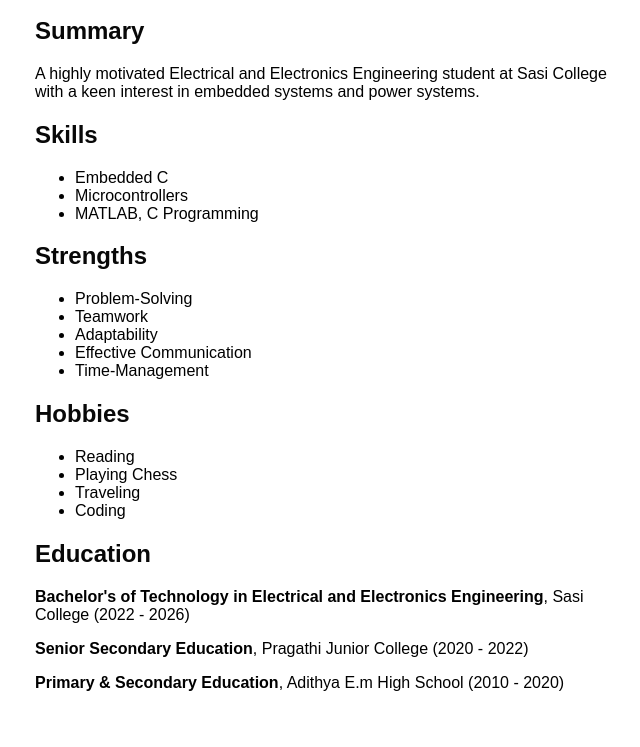
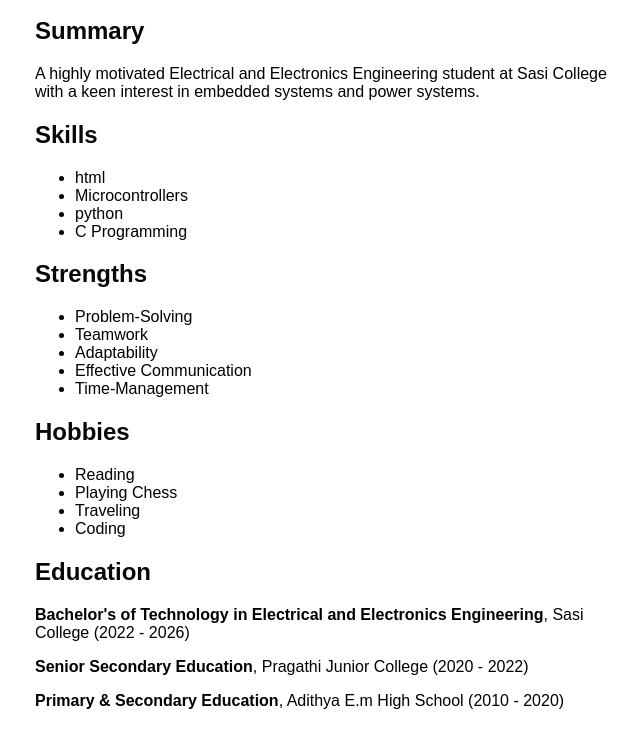
Before and after one commit to janaki212/janaki212.github.io, a plain HTML site: page index.html in a window 1280 px wide. Shown: the part 141-888 px from the top of the page, without its empty margins (305-945 px from the left). Drawn offline with Linux system fonts and the light colour scheme.

Commit message:
Update index.html

```diff
--- a/index.html
+++ b/index.html
@@ -20,9 +20,10 @@
 
         <h2>Skills</h2>
         <ul>
-            <li>Embedded C</li>
+            <li>html</li>
             <li>Microcontrollers</li>
-            <li>MATLAB, C Programming</li>
+            <li>python</li>
+            <li>C Programming</li>
         </ul>
 
         <h2>Strengths</h2>
```
